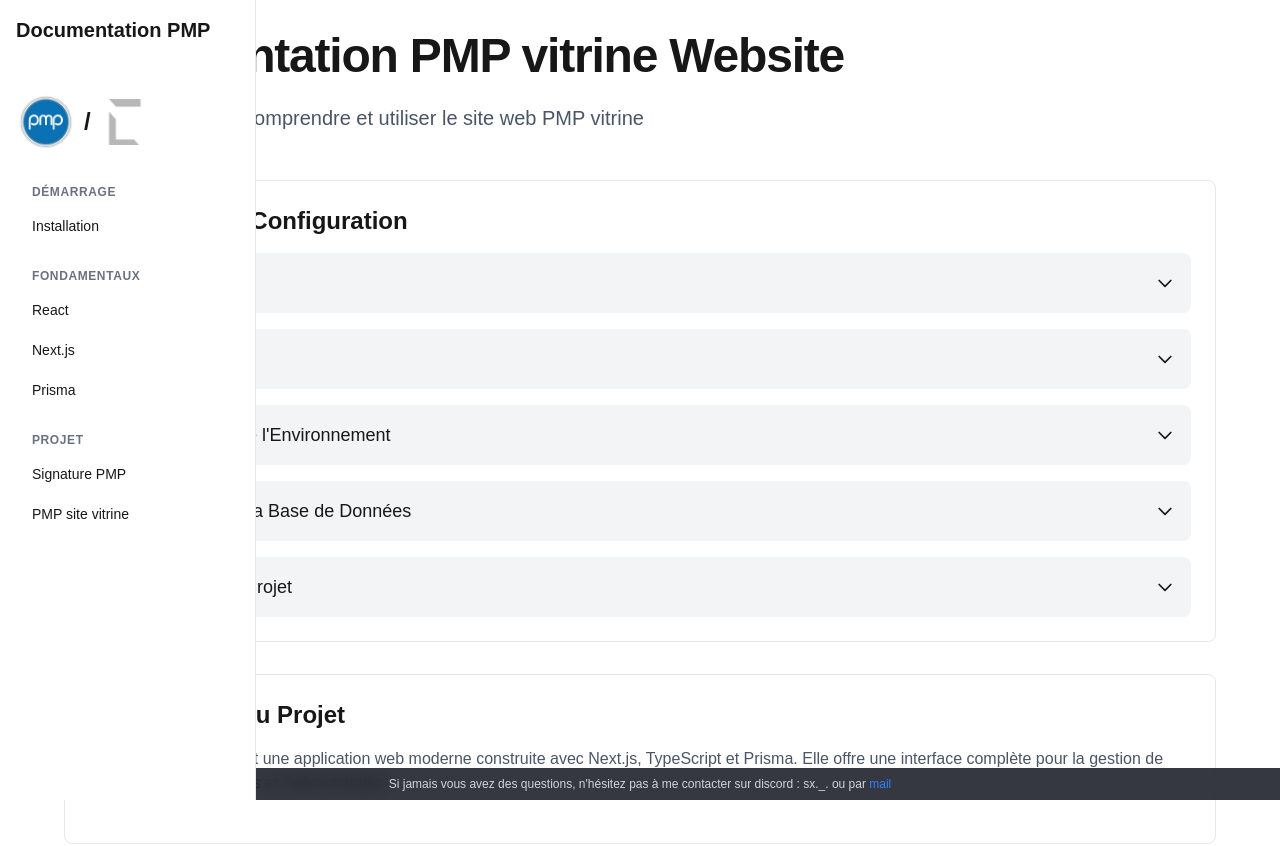
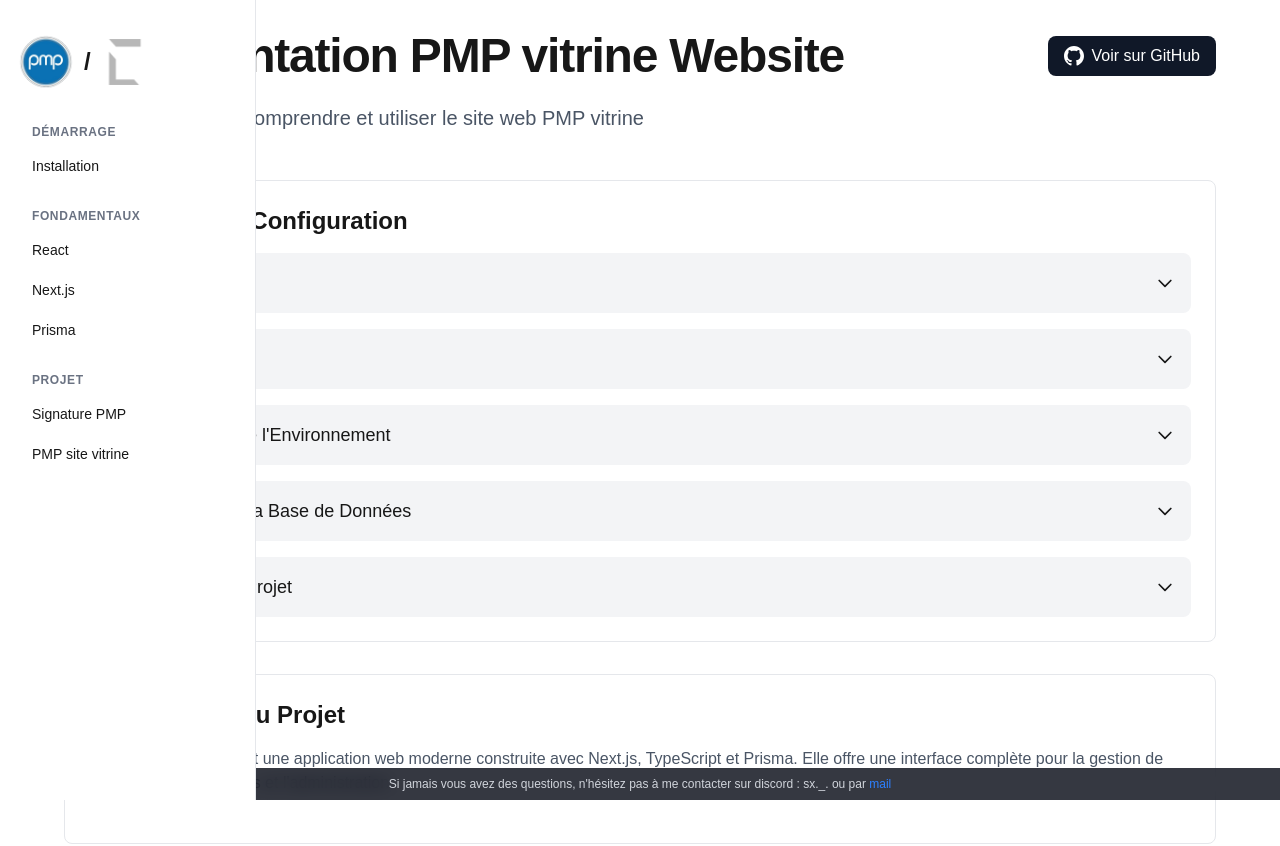
Before and after one commit to 17Sx/react-docs-pmp, a Next.js app: page /pmp-sv in a window 1280 px wide. Shown: the top 846 px of the page. Built offline with nearby package versions, Linux system fonts and the light colour scheme.

Commit message:
feat github acces header project

```diff
--- a/app/components/Navbar.tsx
+++ b/app/components/Navbar.tsx
@@ -23,12 +23,7 @@
 
 const Navbar = () => {
   return (
-    <nav className="fixed left-0 top-0 h-screen w-64 z-100 bg-white dark:bg-gray-900 border-r border-gray-200 dark:border-gray-800 flex flex-col">
-      <div className="p-4">
-        <Link href="/" className="text-xl font-bold">
-          Documentation PMP
-        </Link>
-      </div>
+        <nav className="fixed left-0 top-0 h-screen w-64 z-100 bg-white dark:bg-[#0A0A0A] border-r border-gray-200 dark:border-gray-800 flex flex-col">
       <div className="flex-1 overflow-y-auto">
         <div className="py-8 px-4">
           <Link href="/" className="block mb-8">
--- a/app/page.tsx
+++ b/app/page.tsx
@@ -1,6 +1,7 @@
 import Link from 'next/link'
 import Header from './components/Header'
-import Footer from './components/Footer'
+
+
 export default function Home() {
   return (
     <>
@@ -14,7 +15,7 @@
               </h1>
             </div>
             <p className="text-xl text-gray-600 dark:text-gray-400">
-              Ce site web a été crée pour vous aider à apprendre React, Next.js et Node.js pour faire les applications PMP crée par <Link target="_blank" href="https://github.com/17Sx" className="text-blue-600 dark:text-blue-400 hover:underline">17Sx</Link>
+              Ce site web a été crée pour vous aider à apprendre React, Next.js, Node.js et Prisma pour faire les applications PMP crée par <Link target="_blank" href="https://github.com/17Sx" className="text-blue-600 dark:text-blue-400 hover:underline">17Sx</Link>
             </p>
           </div>
 
@@ -43,6 +44,12 @@
                   </svg>
                   Node.js - Un environnement d&apos;exécution JavaScript côté serveur
                 </li>
+                <li className="flex items-center">
+                  <svg className="w-6 h-6 mr-2 text-blue-500" fill="none" stroke="currentColor" viewBox="0 0 24 24">
+                    <path strokeLinecap="round" strokeLinejoin="round" strokeWidth={2} d="M5 13l4 4L19 7" />
+                  </svg>
+                  Prisma - Un ORM moderne pour Node.js et TypeScript
+                </li>
               </ul>
             </div>
 
@@ -59,6 +66,7 @@
                   <li>Explorez les bases de React</li>
                   <li>Découvrez les fonctionnalités de Next.js</li>
                   <li>Approfondissez avec Node.js</li>
+                  <li>Apprenez à utiliser Prisma pour la gestion de base de données</li>
                   <li>Vous pouvez aussi vous rendre sur la page des projets pour voir les explications des applications PMP</li>
                 </ol>
               </div>
--- a/app/pmp-sv/page.tsx
+++ b/app/pmp-sv/page.tsx
@@ -2,9 +2,22 @@
   return (
     <div className="space-y-12">
       <div className="space-y-6">
-        <h1 className="text-5xl font-bold tracking-tight">
-          Documentation PMP vitrine Website
-        </h1>
+        <div className="flex items-center justify-between">
+          <h1 className="text-5xl font-bold tracking-tight">
+            Documentation PMP vitrine Website
+          </h1>
+          <a
+            href="https://github.com/17Sx/pmp-sv"
+            target="_blank"
+            rel="noopener noreferrer"
+            className="flex items-center space-x-2 px-4 py-2 bg-gray-900 text-white rounded-lg hover:bg-gray-800 transition-colors"
+          >
+            <svg className="w-5 h-5" fill="currentColor" viewBox="0 0 24 24">
+              <path d="M12 0c-6.626 0-12 5.373-12 12 0 5.302 3.438 9.8 8.207 11.387.599.111.793-.261.793-.577v-2.234c-3.338.726-4.033-1.416-4.033-1.416-.546-1.387-1.333-1.756-1.333-1.756-1.089-.745.083-.729.083-.729 1.205.084 1.839 1.237 1.839 1.237 1.07 1.834 2.807 1.304 3.492.997.107-.775.418-1.305.762-1.604-2.665-.305-5.467-1.334-5.467-5.931 0-1.311.469-2.381 1.236-3.221-.124-.303-.535-1.524.117-3.176 0 0 1.008-.322 3.301 1.23.957-.266 1.983-.399 3.003-.404 1.02.005 2.047.138 3.006.404 2.291-1.552 3.297-1.23 3.297-1.23.653 1.653.242 2.874.118 3.176.77.84 1.235 1.911 1.235 3.221 0 4.609-2.807 5.624-5.479 5.921.43.372.823 1.102.823 2.222v3.293c0 .319.192.694.801.576 4.765-1.589 8.199-6.086 8.199-11.386 0-6.627-5.373-12-12-12z"/>
+            </svg>
+            <span>Voir sur GitHub</span>
+          </a>
+        </div>
         <p className="text-xl text-gray-600 dark:text-gray-400">
           Guide complet pour comprendre et utiliser le site web PMP vitrine
         </p>
--- a/app/signature-pmp/page.tsx
+++ b/app/signature-pmp/page.tsx
@@ -2,9 +2,22 @@
   return (
     <div className="space-y-12">
       <div className="space-y-6">
-        <h1 className="text-5xl font-bold tracking-tight">
-          Documentation Signature PMP
-        </h1>
+        <div className="flex items-center justify-between">
+          <h1 className="text-5xl font-bold tracking-tight">
+            Documentation Signature PMP
+          </h1>
+          <a
+            href="https://github.com/17Sx/signature-pmp"
+            target="_blank"
+            rel="noopener noreferrer"
+            className="flex items-center space-x-2 px-4 py-2 bg-gray-900 text-white rounded-lg hover:bg-gray-800 transition-colors"
+          >
+            <svg className="w-5 h-5" fill="currentColor" viewBox="0 0 24 24">
+              <path d="M12 0c-6.626 0-12 5.373-12 12 0 5.302 3.438 9.8 8.207 11.387.599.111.793-.261.793-.577v-2.234c-3.338.726-4.033-1.416-4.033-1.416-.546-1.387-1.333-1.756-1.333-1.756-1.089-.745.083-.729.083-.729 1.205.084 1.839 1.237 1.839 1.237 1.07 1.834 2.807 1.304 3.492.997.107-.775.418-1.305.762-1.604-2.665-.305-5.467-1.334-5.467-5.931 0-1.311.469-2.381 1.236-3.221-.124-.303-.535-1.524.117-3.176 0 0 1.008-.322 3.301 1.23.957-.266 1.983-.399 3.003-.404 1.02.005 2.047.138 3.006.404 2.291-1.552 3.297-1.23 3.297-1.23.653 1.653.242 2.874.118 3.176.77.84 1.235 1.911 1.235 3.221 0 4.609-2.807 5.624-5.479 5.921.43.372.823 1.102.823 2.222v3.293c0 .319.192.694.801.576 4.765-1.589 8.199-6.086 8.199-11.386 0-6.627-5.373-12-12-12z"/>
+            </svg>
+            <span>Voir sur GitHub</span>
+          </a>
+        </div>
         <p className="text-xl text-gray-600 dark:text-gray-400">
           Guide complet pour comprendre et utiliser le système de signature PMP
         </p>
```
